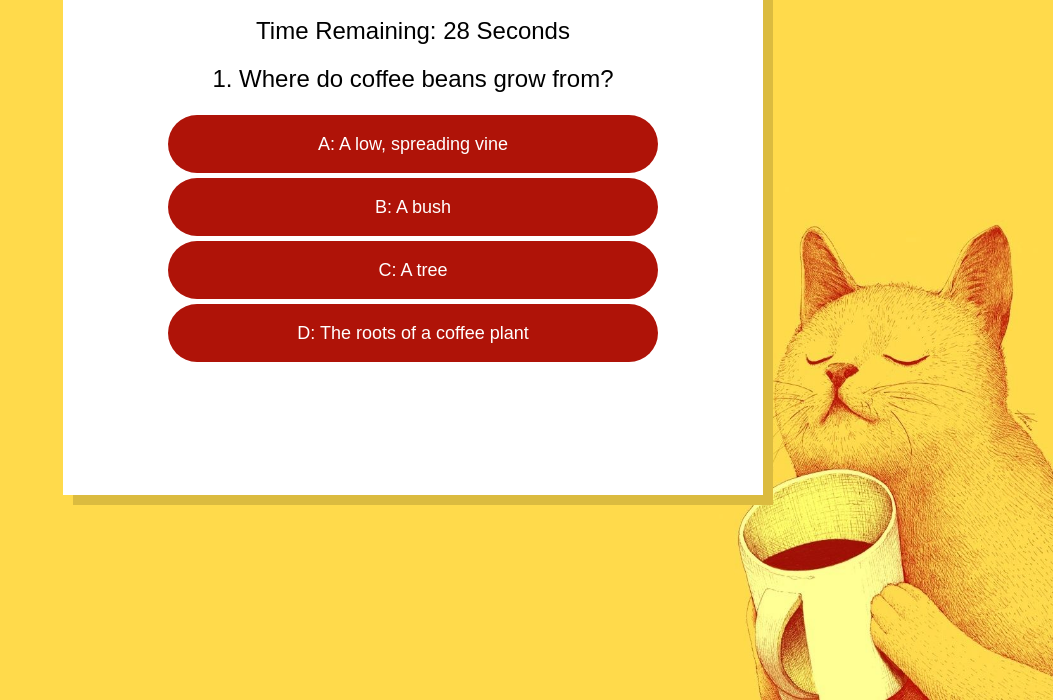
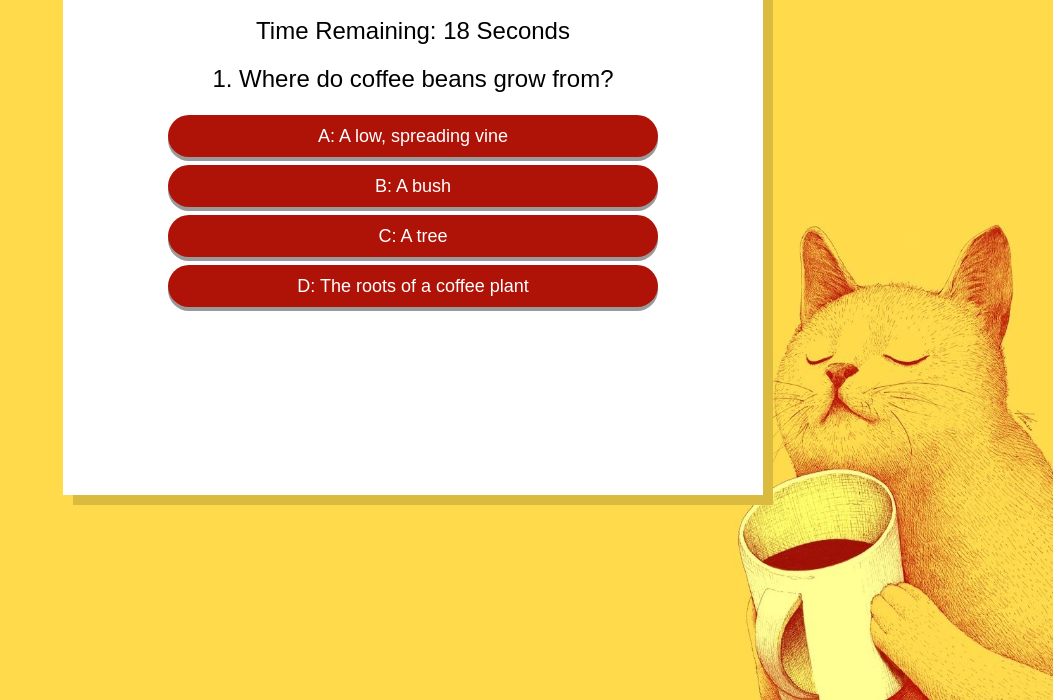
Before and after one commit to michaelnguyen55/trivia-game, a plain HTML site: page index.html in a window 1280 px wide. Both pictures are taken after a click on the button "Start". Shown: the part 100-800 px from the top of the page, without its empty margins (227-1280 px from the left). Drawn offline with nearby package versions, Linux system fonts and the light colour scheme.

Commit message:
Added more button effects. Changed timing and questions.

```diff
--- a/assets/css/style.css
+++ b/assets/css/style.css
@@ -36,17 +36,23 @@ h1 {
 .answerBox {
 	font-size: 18px;
 	color: white;
-	padding: 20px 0px;
+	padding: 12px 0px;
 	background-color: #af1308;
 	border-radius: 50px;
 	max-width: 70%;
 	margin: auto;
-	margin-bottom: 5px;
+	margin-bottom: 8px;
+	box-shadow: 0 4px #999;
 }
 
 .answerBox:hover {
 	background-color: #e11308;
 	cursor: pointer;
+}
+
+.answerBox:active {
+	transform: translateY(2px);
+	box-shadow: 0 2px #666;
 }
 
 .imageResize {
@@ -84,6 +90,20 @@ h1 {
 	background-color: #e11308;
 }
 
+#startButton:active, #restartButton:active, #muteButton:active, .answerBox:active {
+	background-color: #7d1308;
+}
+
+#startButton:active, #restartButton:active{
+	transform: translateY(2px);
+	box-shadow: 2px 2px #C0C0C0;
+}
+
+#muteButton:active{
+	transform: translateY(2px);
+	box-shadow: 1px 1px #C0C0C0;
+}
+
 #restartButton {
 	display: none;
 }
--- a/assets/javascript/app.js
+++ b/assets/javascript/app.js
@@ -54,6 +54,17 @@ $(document).ready(function() {
 			image: "assets/images/monk.jpg"
 		},
 		{
+			question: "5.  Kopi Luwak, the world's most expensive coffee (up to $600 per pound) is:",
+			answers: ["A: Processed during a full moon",
+			"B: Brewed only with solid gold pots",
+			"C: Made from coffee beans eaten and then excreted by a Sumatran wild cat",
+			"D: Grown at a higher altitude than any other bean"],
+			correctAnswer: "C: Made from coffee beans eaten and then excreted by a Sumatran wild cat",
+			funFact: "The asian palm civet improves coffee through selection, digestion, and fermentation.",
+			image: "assets/images/kopi.jpg"
+
+		},
+		{
 			question: "Coffee Break",
 			answers:"",
 			corectAnswer:"",
@@ -61,15 +72,7 @@ $(document).ready(function() {
 			image: "assets/images/coffeebreak.gif"
 		},
 		{
-			question: "5. What's the origin for the word jazz?",
-			answers: ["A: French jaser, meaning to chat", "B: Baseball", "C: Ragtime spirit", "D: Enthusiasm", "E: Sex term ;)"],
-			correctAnswer: "E: Sex term ;)",
-			funFact: "Jazz was a slang and noun that derived from jism. As a verb, it meant to 'make love'",
-			image: "assets/images/jazz.jpg"
-
-		},
-		{
-			question: "6. Cats purr when in pain?",
+			question: "6. Do cats purr when in pain?",
 			answers: ["A: True", "B: False"],
 			correctAnswer: "A: True",
 			funFact: "Cats will purr when in pain to release endorphins. Purrs' frequencies also promote bone healing and ease muscle pain.",
@@ -110,11 +113,11 @@ $(document).ready(function() {
 		startTime: function() {
 			if(trivia.roundEnd === false) {
 				$("#timer").empty();
-				if(trivia.currentQuestion === 5) {
-					trivia.time = 8;
+				if(trivia.currentQuestion === 6) {
+					trivia.time = 6;
 				}
 				else{
-					trivia.time = 30;
+					trivia.time = 20;
 					var timerDiv = $("<div>");
 					$(timerDiv).append("Time Remaining: " + trivia.time + " Seconds" + "<br><br>");
 					$(timerDiv).hide().appendTo("#timer").fadeIn(1000);
@@ -122,13 +125,13 @@ $(document).ready(function() {
 
 			}
 			else if(trivia.roundEnd === true) {
-				trivia.time = 8;
+				trivia.time = 7;
 			}
 			trivia.intervalId = setInterval(trivia.timeCountDown, 1000);
 		},
 
 		timeCountDown: function() {
-			if(trivia.roundEnd === false && trivia.currentQuestion !== 5) {
+			if(trivia.roundEnd === false && trivia.currentQuestion !== 6) {
 				trivia.time--;
 				$("#timer").html("Time Remaining: " + trivia.time + " Seconds" + "<br><br>");
 				if(trivia.time === 0) {
@@ -151,7 +154,7 @@ $(document).ready(function() {
 					};
 				};
 			}
-			else if(trivia.currentQuestion === 5) {
+			else if(trivia.currentQuestion === 6) {
 				trivia.time--;
 				if(trivia.time === 0) {
 					clearInterval(trivia.intervalId);
@@ -191,7 +194,7 @@ $(document).ready(function() {
 			if(trivia.currentQuestion === trivia.quiz.length) {
 				trivia.gameEnded = true;
 			};
-			if(trivia.currentQuestion === 5) {
+			if(trivia.currentQuestion === 6) {
 				var img = $("<img>");
 				img.addClass("imageResize");
 				img.attr("src", trivia.currentImage);
@@ -220,14 +223,14 @@ $(document).ready(function() {
 				document.getElementById("wrong").src = trivia.sounds[trivia.randomSound];
 				document.getElementById("wrong").play();
 				trivia.randomSound++;
-				if(trivia.randomSound > 2){
+				if(trivia.randomSound > 2) {
 					trivia.randomSound = 1;
 				}
 			}
 		},
 
 		playCorrectSound: function() {
-			if(trivia.mute === false){
+			if(trivia.mute === false) {
 				document.getElementById("correct").play();
 			}
 		},
@@ -265,7 +268,7 @@ $(document).ready(function() {
 		},
 
 		startGameMusic: function() {
-			if(trivia.mute === false){
+			if(trivia.mute === false) {
 				document.getElementById("music").play();
 			}
 			trivia.startMusic = true;
```
Also changed, not shown: assets/images/kopi.jpg (added).
